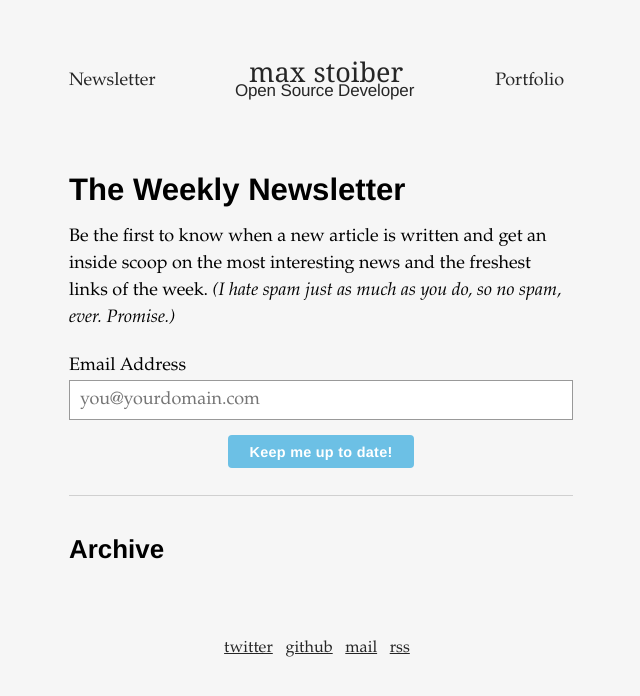
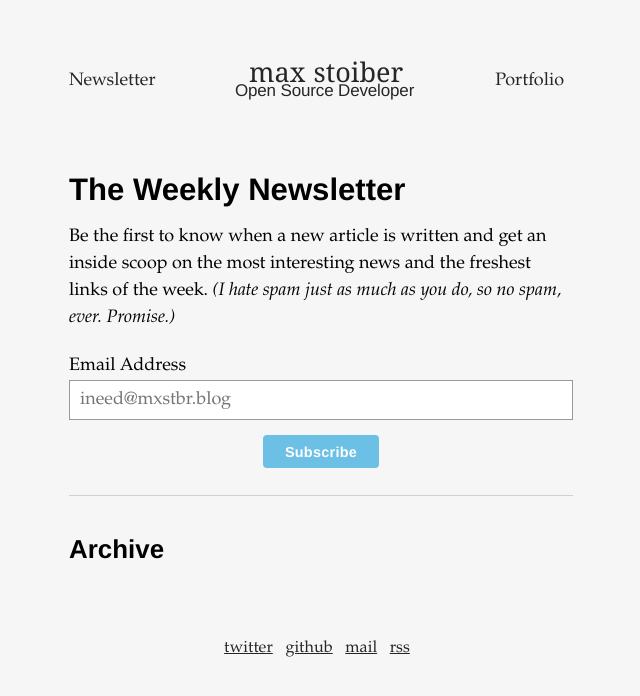
Before and after one commit to mxstbr/mxstbr.github.io, a Jekyll site: the page built from newsletter.html, in a window 1280 px wide. Shown: the top 696 px of the page, without its empty margins (319-959 px from the left). Built offline with Jekyll 4.4.1, drawn with Linux system fonts in a browser that asks for light colours; comment, search, counter and statistics services are not loaded.

Commit message:
Update email newsletter form

```diff
--- a/_includes/newsletter-form.html
+++ b/_includes/newsletter-form.html
@@ -1,17 +1,18 @@
 <!-- Begin MailChimp Signup Form -->
 <div id="mc_embed_signup">
-  <form action="//mxstbr.us10.list-manage.com/subscribe/post?u=5effecce7bca37cc1c8239fb3&amp;id=ad8ea81b76" method="post" id="mc-embedded-subscribe-form" name="mc-embedded-subscribe-form" class="validate" target="_blank">
+  <form action="//blog.us10.list-manage.com/subscribe/post?u=5effecce7bca37cc1c8239fb3&amp;id=ad8ea81b76" method="post" id="mc-embedded-subscribe-form" name="mc-embedded-subscribe-form" class="validate" target="_blank">
     <div id="mc_embed_signup_scroll">
       <div class="mc-field-group">
         <label for="mce-EMAIL">Email Address</label>
-        <input type="email" value="" name="EMAIL" class="required email" required id="mce-EMAIL" placeholder="you@yourdomain.com" />
+        <input type="email" value="" name="EMAIL" class="required email" required id="mce-EMAIL" placeholder="ineed@mxstbr.blog">
       </div>
       <div id="mce-responses" class="clear">
         <div class="response" id="mce-error-response" style="display:none"></div>
         <div class="response" id="mce-success-response" style="display:none"></div>
-      </div>    <!-- real people should not fill this in and expect good things - do not remove this or risk form bot signups-->
-      <div style="position: absolute; left: -5000px;"><input type="text" name="b_5effecce7bca37cc1c8239fb3_ad8ea81b76" tabindex="-1" value=""></div>
-      <div class="clear"><input type="submit" value="Keep me up to date!" name="subscribe" id="mc-embedded-subscribe" class="button" onclick="OWATracker.trackAction('post', 'click', 'newsletter-signup');"></div>
+      </div>
+      <!-- real people should not fill this in and expect good things - do not remove this or risk form bot signups-->
+      <div style="position: absolute; left: -5000px;" aria-hidden="true"><input type="text" name="b_5effecce7bca37cc1c8239fb3_ad8ea81b76" tabindex="-1" value=""></div>
+      <div class="clear"><input type="submit" value="Subscribe" name="subscribe" id="mc-embedded-subscribe" class="button" nclick="OWATracker.trackAction('post', 'click', 'newsletter-signup');"></div>
     </div>
   </form>
 </div>
```
